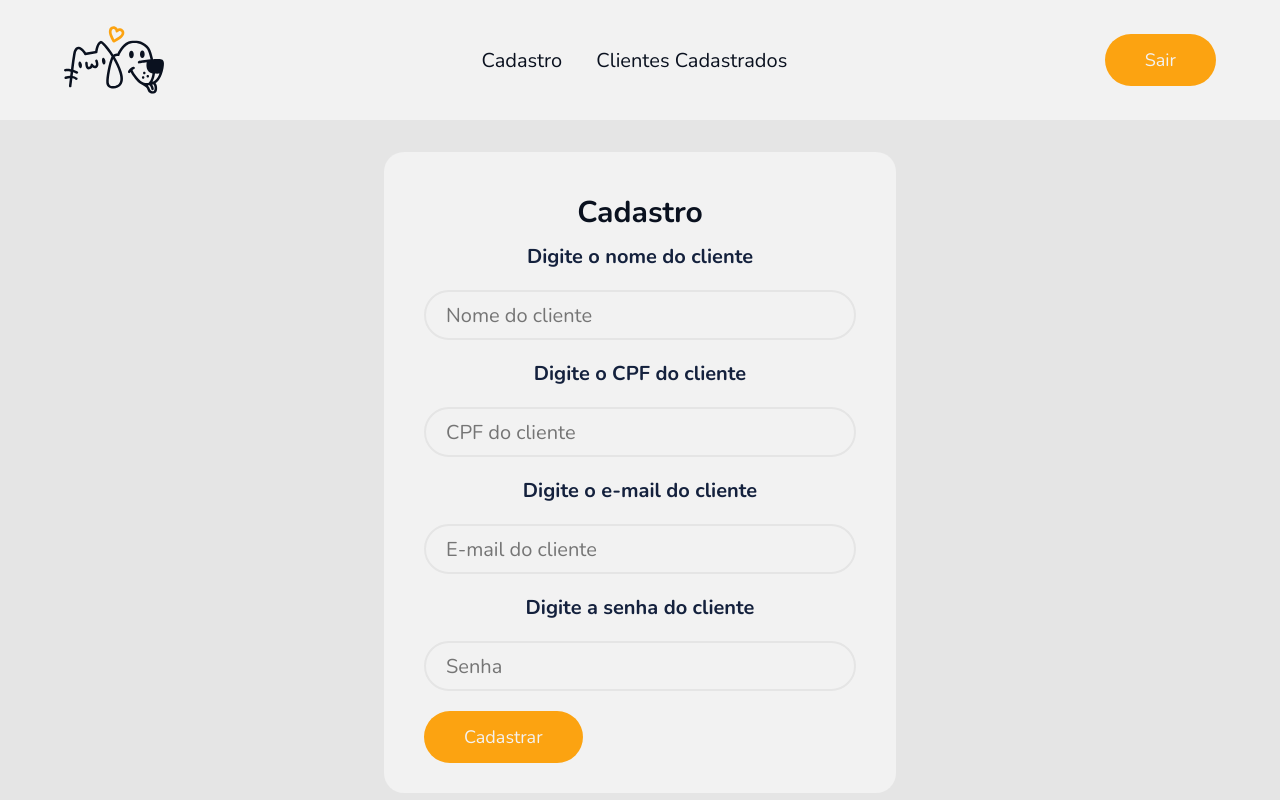
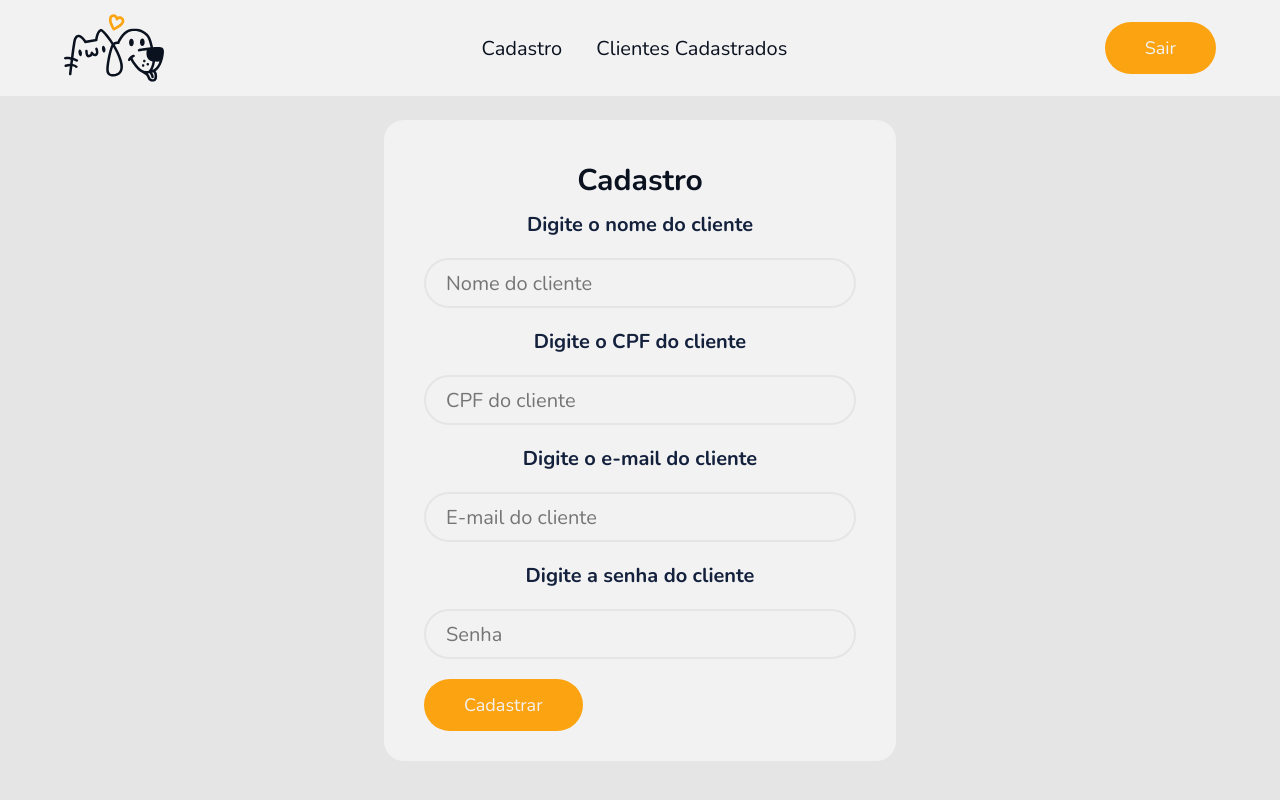
Before and after one commit to Agelidev/PetAqui, a PHP site: page / in a window 1280 px wide. Run offline with PHP 8.4, Linux system fonts and the light colour scheme; the visitor is signed in with stand-in values (Sample User, id 1); data comes from the database, SQL or seed files in the repository.

Commit message:
centralizadinha

```diff
--- a/style.css
+++ b/style.css
@@ -6,9 +6,11 @@
 }
 
 body{
-    width: 100%;
-
-    min-height: 100vh;
+    width: 100vw;
+    height: 100vh;
+    align-content: center;
+    max-height: 100vh;
+    max-width: 100vw;
     background-color: #e5e5e5;
 }
 
@@ -17,6 +19,8 @@ nav{
     top: 0;
     left: 0;
     right: 0;
+    height: 12%;
+    width: 100%;
     background-color: #f2f2f2;
     padding: 10px 5%;
     display: flex;
@@ -112,7 +116,7 @@ th, td {
 }
 
 table {
-    margin: 30vh 20vw;
+    margin: 0 auto;
     background-color: transparent;
     border: #e5e5e5;
     font-size: 18px;
--- a/views/cadastro.php
+++ b/views/cadastro.php
@@ -2,16 +2,12 @@
 include 'header.php';
 ?>
 
-<h2>Cadastro</h2>
-
 <?php
-
 
 include 'db.php';
 
 $query_cadastro = "SELECT * FROM clientes";
 
-// Executa a consulta
 $consulta_cadastro = mysqli_query($conexao, $query_cadastro);
 
 if (!$consulta_cadastro) {
--- a/views/clicadastro.php
+++ b/views/clicadastro.php
@@ -17,7 +17,7 @@ if (!$consulta_cadastro) {
     echo "Erro na consulta: " . mysqli_error($conexao);
 }
 ?>
-<div id="div-tabela">
+<div>
     <table>
         <thead>
             <tr>
```
